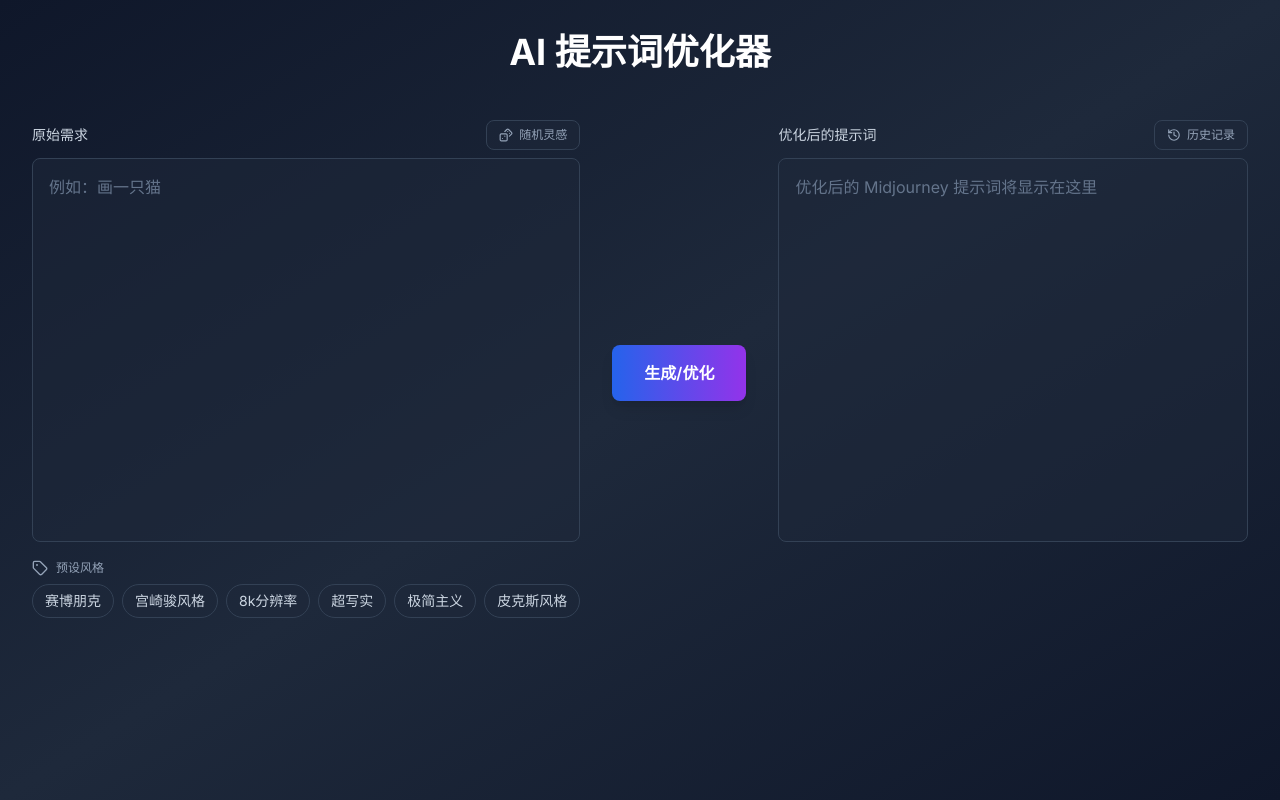
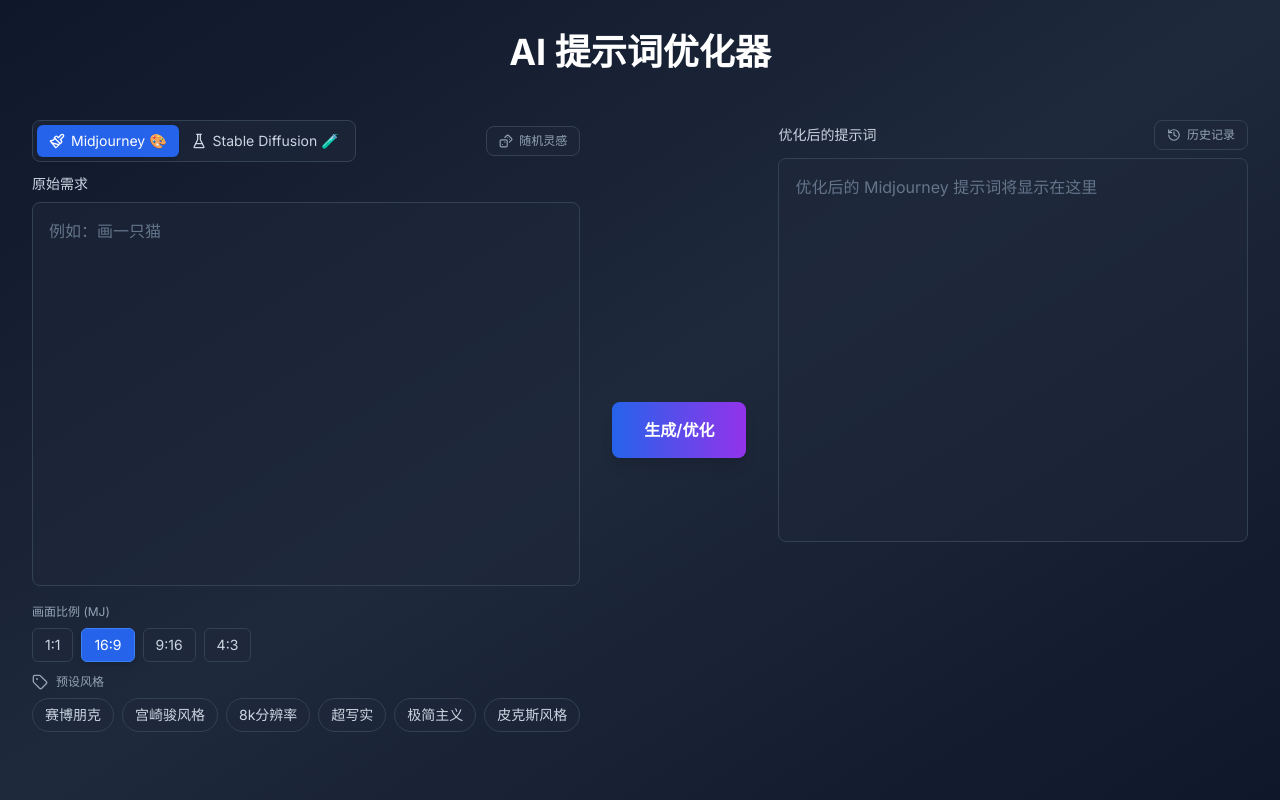
Before and after one commit to 3511601569/prompt-app, a Next.js app: page / in a window 1280 px wide. Built offline with nearby package versions, Linux system fonts and the light colour scheme.

Commit message:
feat: add analytics and multi-model support

```diff
--- a/app/layout.tsx
+++ b/app/layout.tsx
@@ -1,6 +1,7 @@
 import type { Metadata } from 'next'
 import { Inter } from 'next/font/google'
 import './globals.css'
+import { Analytics } from '@vercel/analytics/react'
 
 const inter = Inter({ subsets: ['latin'] })
 
@@ -16,7 +17,10 @@ export default function RootLayout({
 }) {
   return (
     <html lang="zh-CN">
-      <body className={inter.className}>{children}</body>
+      <body className={inter.className}>
+        {children}
+        <Analytics />
+      </body>
     </html>
   )
 }
--- a/app/page.tsx
+++ b/app/page.tsx
@@ -1,7 +1,16 @@
 'use client'
 
 import { useState, useEffect } from 'react'
-import { Loader2, Copy, Check, Tag, History, Dices } from 'lucide-react'
+import {
+  Loader2,
+  Copy,
+  Check,
+  Tag,
+  History,
+  Dices,
+  Paintbrush,
+  FlaskConical,
+} from 'lucide-react'
 
 // 预设风格标签
 const MAGIC_TAGS = ['赛博朋克', '宫崎骏风格', '8k分辨率', '超写实', '极简主义', '皮克斯风格']
@@ -29,6 +38,9 @@ export default function Home() {
   const [isLoading, setIsLoading] = useState(false)
   const [error, setError] = useState('')
   const [copied, setCopied] = useState(false)
+  const [model, setModel] = useState<'mj' | 'sd'>('mj')
+  const [aspectRatio, setAspectRatio] = useState('16:9')
+  const [negativePrompt, setNegativePrompt] = useState('')
   const [history, setHistory] = useState<HistoryItem[]>([])
   const [showHistory, setShowHistory] = useState(false)
 
@@ -113,23 +125,15 @@ export default function Home() {
     setOptimizedPrompt('')
 
     try {
-      const response = await fetch('/api/optimize', {
-        method: 'POST',
-        headers: {
-          'Content-Type': 'application/json',
-        },
-        body: JSON.stringify({ prompt: inputText }),
-      })
+      const basePrompt = inputText.trim()
+      const finalPrompt =
+        model === 'mj'
+          ? `${basePrompt} --ar ${aspectRatio} --v 6.0`
+          : `Positive: ${basePrompt}\nNegative: ${negativePrompt.trim()}`
 
-      const data = await response.json()
-
-      if (!response.ok) {
-        throw new Error(data.error || '优化失败，请稍后重试')
-      }
-
-      setOptimizedPrompt(data.optimizedPrompt)
+      setOptimizedPrompt(finalPrompt)
       // 保存到历史记录
-      saveToHistory(inputText, data.optimizedPrompt)
+      saveToHistory(inputText, finalPrompt)
     } catch (err) {
       setError(err instanceof Error ? err.message : '发生未知错误')
     } finally {
@@ -159,8 +163,32 @@ export default function Home() {
         <div className="flex flex-col lg:flex-row gap-6 md:gap-8 items-stretch">
           {/* 左侧：输入框 */}
           <div className="flex-1">
-            <div className="flex justify-between items-center mb-2">
-              <label className="block text-slate-300 text-sm">原始需求</label>
+            <div className="flex flex-col gap-3 mb-2">
+              <div className="flex items-center justify-between">
+                <div className="inline-flex p-1 bg-slate-800/60 border border-slate-700 rounded-lg">
+                  <button
+                    onClick={() => setModel('mj')}
+                    className={`flex items-center gap-1.5 px-3 py-1.5 text-sm rounded-md transition-all ${
+                      model === 'mj'
+                        ? 'bg-blue-600 text-white shadow-md'
+                        : 'text-slate-300 hover:text-white hover:bg-slate-700/60'
+                    }`}
+                  >
+                    <Paintbrush className="w-4 h-4" />
+                    Midjourney 🎨
+                  </button>
+                  <button
+                    onClick={() => setModel('sd')}
+                    className={`flex items-center gap-1.5 px-3 py-1.5 text-sm rounded-md transition-all ${
+                      model === 'sd'
+                        ? 'bg-purple-600 text-white shadow-md'
+                        : 'text-slate-300 hover:text-white hover:bg-slate-700/60'
+                    }`}
+                  >
+                    <FlaskConical className="w-4 h-4" />
+                    Stable Diffusion 🧪
+                  </button>
+                </div>
                 <button
                   onClick={handleRandomPrompt}
                   className="flex items-center gap-1.5 px-3 py-1.5 text-xs text-slate-400 hover:text-white bg-slate-800/50 hover:bg-slate-700/50 border border-slate-700 hover:border-slate-600 rounded-lg transition-all duration-200"
@@ -170,12 +198,50 @@ export default function Home() {
                   <span>随机灵感</span>
                 </button>
               </div>
+              <label className="block text-slate-300 text-sm">原始需求</label>
+            </div>
             <textarea
               value={inputText}
               onChange={(e) => setInputText(e.target.value)}
               placeholder="例如：画一只猫"
               className="w-full h-64 md:h-80 lg:h-96 p-4 rounded-lg bg-slate-800/50 border border-slate-700 text-white placeholder-slate-500 focus:outline-none focus:ring-2 focus:ring-blue-500 focus:border-transparent resize-none"
             />
+            {/* 模型专属区域 */}
+            {model === 'mj' && (
+              <div className="mt-3">
+                <div className="flex items-center gap-2 mb-2">
+                  <span className="text-xs text-slate-400">画面比例 (MJ)</span>
+                </div>
+                <div className="flex gap-2">
+                  {['1:1', '16:9', '9:16', '4:3'].map((ratio) => (
+                    <button
+                      key={ratio}
+                      onClick={() => setAspectRatio(ratio)}
+                      className={`px-3 py-1.5 text-sm rounded-md border transition-all ${
+                        aspectRatio === ratio
+                          ? 'bg-blue-600 text-white border-blue-500 shadow-md'
+                          : 'text-slate-300 bg-slate-800/50 border-slate-700 hover:border-slate-600 hover:bg-slate-700/50'
+                      }`}
+                    >
+                      {ratio}
+                    </button>
+                  ))}
+                </div>
+              </div>
+            )}
+            {model === 'sd' && (
+              <div className="mt-3">
+                <div className="flex items-center justify-between mb-2">
+                  <span className="text-xs text-slate-400">负面提示词 (Negative Prompt)</span>
+                </div>
+                <textarea
+                  value={negativePrompt}
+                  onChange={(e) => setNegativePrompt(e.target.value)}
+                  placeholder="不想看到什么？例如：ugly, blurry..."
+                  className="w-full h-28 p-3 rounded-lg bg-slate-800/50 border border-slate-700 text-white placeholder-slate-500 focus:outline-none focus:ring-2 focus:ring-purple-500 focus:border-transparent resize-none"
+                />
+              </div>
+            )}
             {/* 预设风格标签 */}
             <div className="mt-3">
               <div className="flex items-center gap-2 mb-2">
@@ -230,7 +296,11 @@ export default function Home() {
               <textarea
                 value={optimizedPrompt}
                 readOnly
-                placeholder="优化后的 Midjourney 提示词将显示在这里"
+                placeholder={
+                  model === 'mj'
+                    ? '优化后的 Midjourney 提示词将显示在这里'
+                    : '格式化后的 Stable Diffusion 提示词将显示在这里'
+                }
                 className="w-full h-64 md:h-80 lg:h-96 p-4 pr-12 rounded-lg bg-slate-800/50 border border-slate-700 text-white placeholder-slate-500 focus:outline-none resize-none"
               />
               {optimizedPrompt && (
--- a/package.json
+++ b/package.json
@@ -9,6 +9,7 @@
     "lint": "next lint"
   },
   "dependencies": {
+    "@vercel/analytics": "^1.6.1",
     "lucide-react": "^0.344.0",
     "next": "^14.2.0",
     "openai": "^4.47.0",
```
Also changed, not shown: 2 other files (tests, documents, lock files or other folders). Lines whose indentation alone changed are shown as unchanged.
